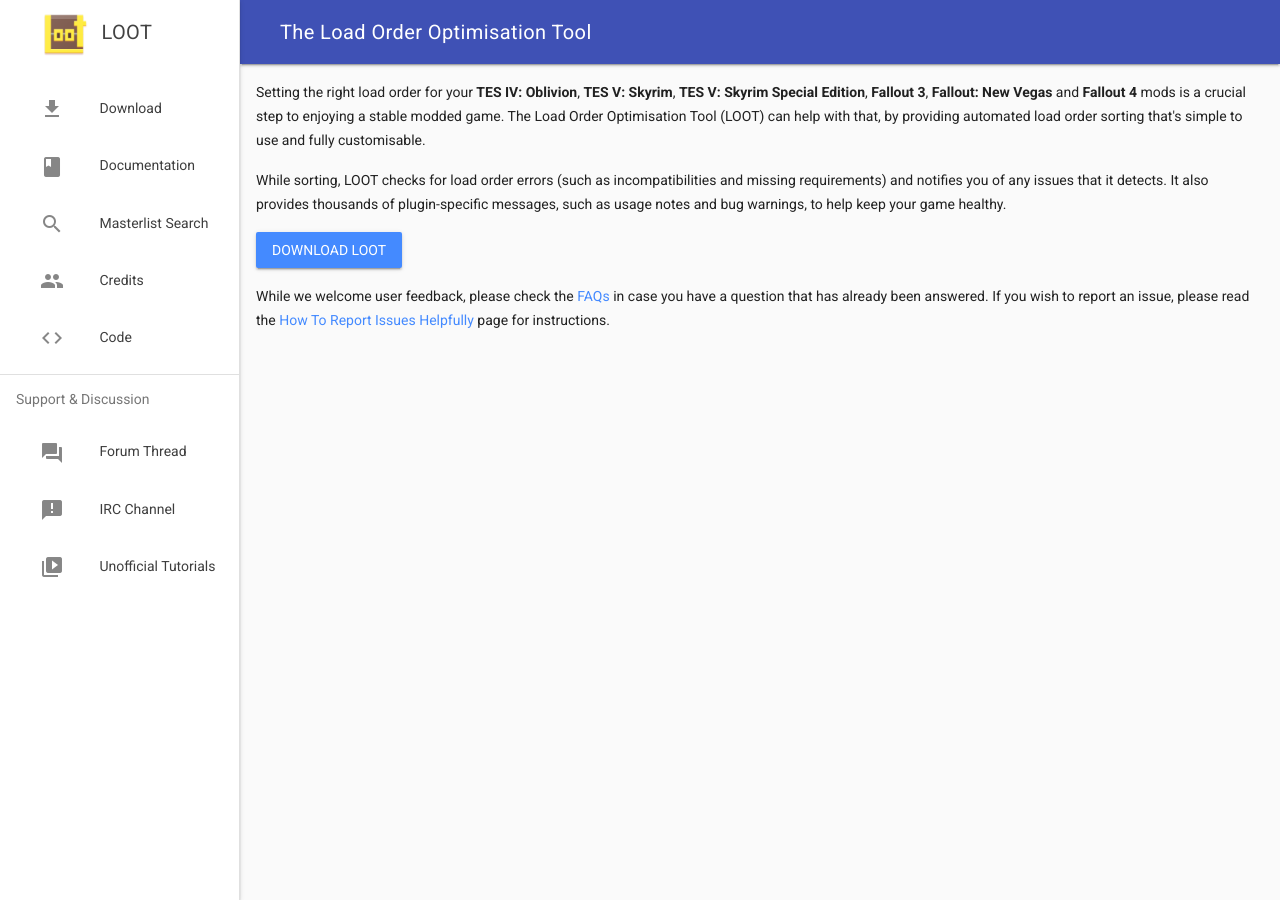
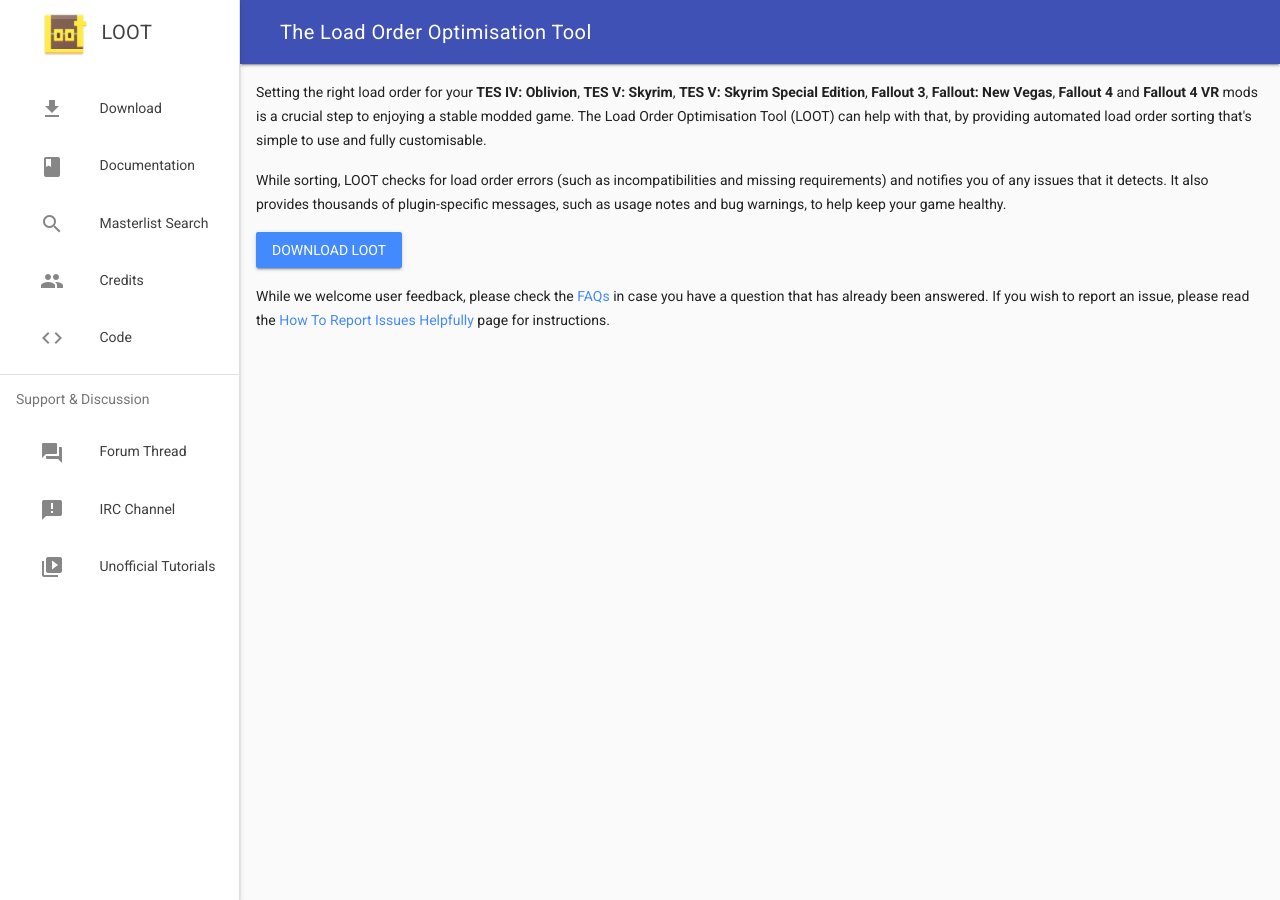
Before and after one commit to loot/loot.github.io, a Jekyll site: the page built from index.html, in a window 1280 px wide. Built offline with Jekyll 4.4.1, drawn with Linux system fonts in a browser that asks for light colours; nearby versions of some CDN libraries.

Commit message:
Mention Fallout 4 VR support

```diff
--- a/index.html
+++ b/index.html
@@ -3,7 +3,7 @@
 title: The Load Order Optimisation Tool
 ---
 
-<p>Setting the right load order for your <strong>TES IV: Oblivion</strong>, <strong>TES V: Skyrim</strong>, <strong>TES V: Skyrim Special Edition</strong>, <strong>Fallout 3</strong>, <strong>Fallout: New Vegas</strong> and <strong>Fallout 4</strong> mods is a crucial step to enjoying a stable modded game. The Load Order Optimisation Tool (LOOT) can help with that, by providing automated load order sorting that's simple to use and fully customisable.</p>
+<p>Setting the right load order for your <strong>TES IV: Oblivion</strong>, <strong>TES V: Skyrim</strong>, <strong>TES V: Skyrim Special Edition</strong>, <strong>Fallout 3</strong>, <strong>Fallout: New Vegas</strong>, <strong>Fallout 4</strong> and <strong>Fallout 4 VR</strong> mods is a crucial step to enjoying a stable modded game. The Load Order Optimisation Tool (LOOT) can help with that, by providing automated load order sorting that's simple to use and fully customisable.</p>
 
 <p>While sorting, LOOT checks for load order errors (such as incompatibilities and missing requirements) and notifies you of any issues that it detects. It also provides thousands of plugin-specific messages, such as usage notes and bug warnings, to help keep your game healthy.</p>
 
```
